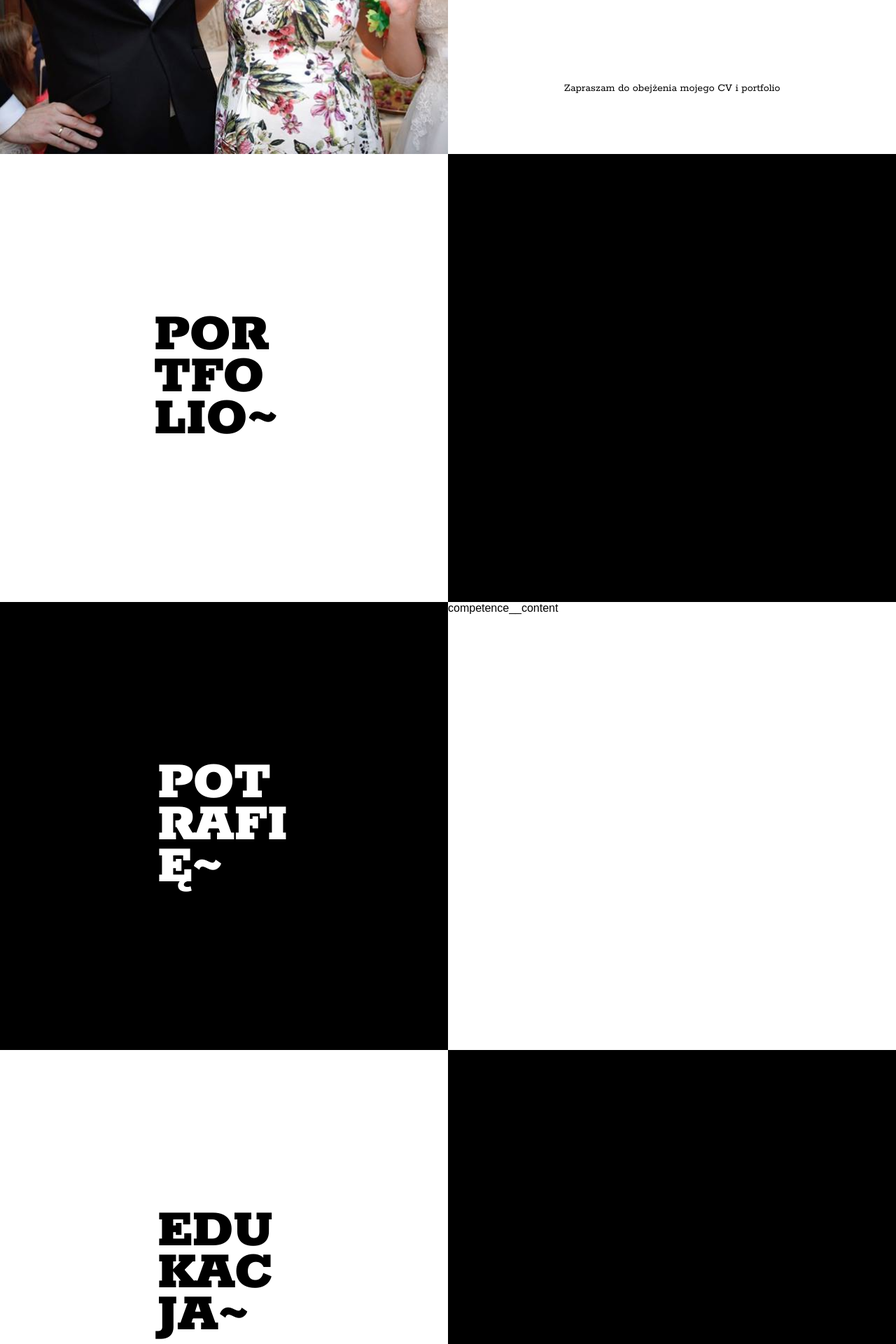
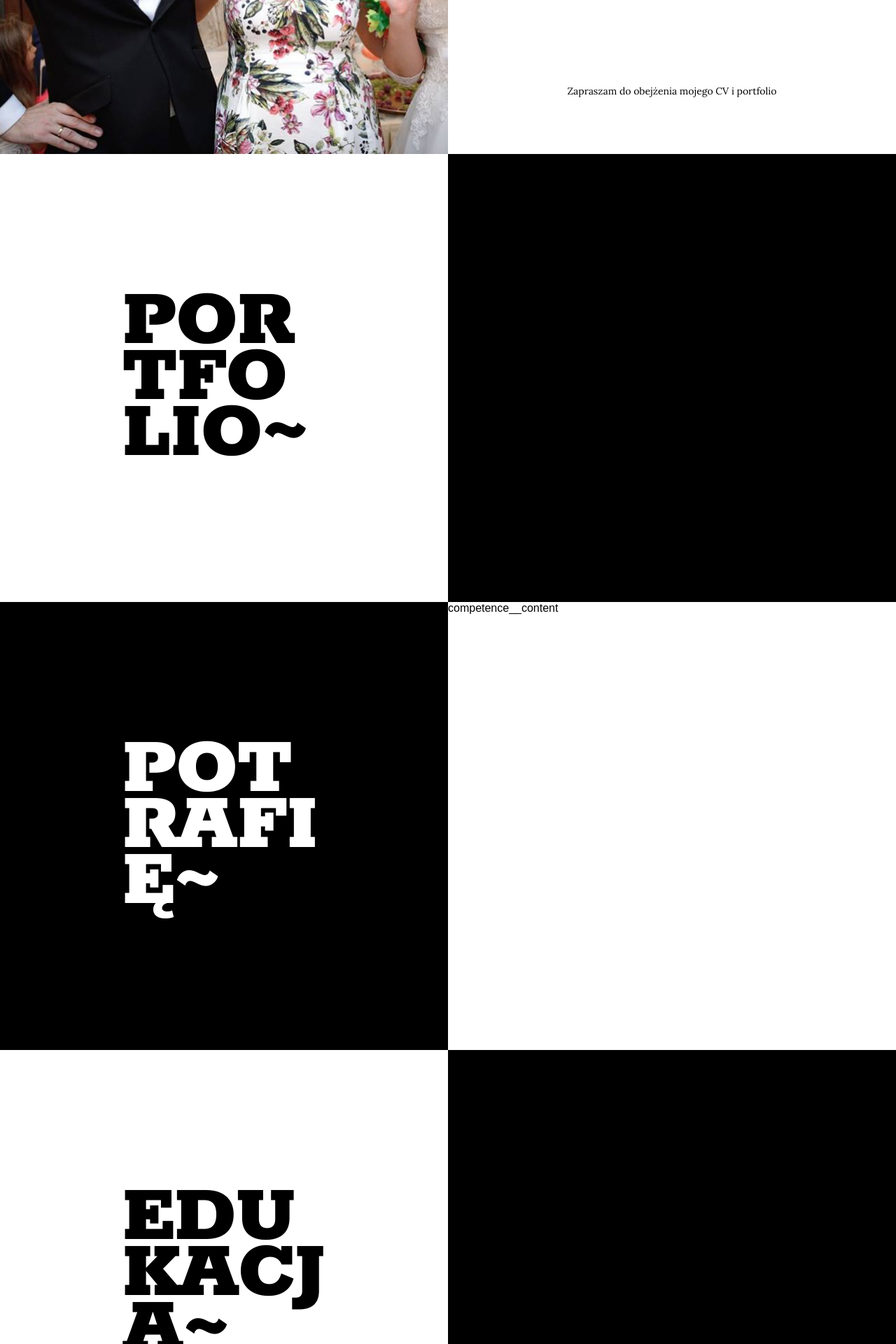
Before and after one commit to pawellicznerski/cv_pawel, a React (Create React App) app: page / in a window 1280 px wide. Shown: the part 420-2340 px from the top of the page at 70% size. Built offline with nearby package versions, Linux system fonts and the light colour scheme.

Commit message:
adding section text style3

```diff
--- a/public/index.html
+++ b/public/index.html
@@ -10,18 +10,8 @@
     -->
     <link rel="manifest" href="%PUBLIC_URL%/manifest.json">
     <link rel="shortcut icon" href="%PUBLIC_URL%/favicon.ico">
-<link href="https://fonts.googleapis.com/css?family=Cinzel:900&amp;subset=latin-ext" rel="stylesheet">
-<link href="https://fonts.googleapis.com/css?family=Rokkitt:400,900&amp;subset=latin-ext" rel="stylesheet">
-    <!--
-      Notice the use of %PUBLIC_URL% in the tags above.
-      It will be replaced with the URL of the `public` folder during the build.
-      Only files inside the `public` folder can be referenced from the HTML.
-
-      Unlike "/favicon.ico" or "favicon.ico", "%PUBLIC_URL%/favicon.ico" will
-      work correctly both with client-side routing and a non-root public URL.
-      Learn how to configure a non-root public URL by running `npm run build`.
-    -->
-    <title>React App</title>
+    <link href="https://fonts.googleapis.com/css?family=Lora|Rokkitt:900&amp;subset=latin-ext" rel="stylesheet">
+    <title>CV Paweł Licznerski</title>
   </head>
   <body>
     <noscript>
--- a/src/App.css
+++ b/src/App.css
@@ -21,8 +21,9 @@
     flex-direction: column;
     justify-content: space-around;
     align-items: center;
-    font-family: 'Rokkitt', serif; }
+    font-family: 'Lora', serif; }
     .header__about-me__me {
+      font-family: 'Lora', cursive;
       width: 80%;
       text-align: center;
       font-size: 23px;
@@ -46,15 +47,14 @@
       flex-direction: column;
       width: 80%;
       margin-bottom: 5px;
-      font-size: 18px; }
+      font-size: 14px; }
       @media (min-width: 600px) {
         .header__about-me__contact-info {
           width: 90%;
           font-size: 14px; } }
-      @media (min-width: 750px) {
+      @media (min-width: 760px) {
         .header__about-me__contact-info {
-          width: 90%;
-          font-size: 19px; } }
+          width: 40vw; } }
       .header__about-me__contact-info__item {
         display: flex;
         justify-content: flex-start;
@@ -66,6 +66,9 @@
           @media (min-width: 600px) {
             .header__about-me__contact-info__item__text {
               padding: 4px 4px 4px 10px; } }
+          @media (min-width: 760px) {
+            .header__about-me__contact-info__item__text {
+              padding: 4px 4px 4px 3vw; } }
         .header__about-me__contact-info__item__icon {
           background-position: center;
           background-repeat: no-repeat;
@@ -82,12 +85,16 @@
         .header__about-me__contact-info__item__icon_address {
           background-image: url("./components/cv-page/header/__header__contact-info__images/header__contact-info__image_address.svg"); }
     .header__about-me__welcome-text {
-      margin-bottom: 18px;
+      margin-bottom: 14px;
       text-align: center;
       width: 80%; }
       @media (min-width: 600px) {
         .header__about-me__welcome-text {
           width: 90%; } }
+      @media (min-width: 600px) {
+        .header__about-me__welcome-text {
+          width: 70%;
+          font-size: 14px; } }
 
 .portfolio {
   width: 100vw;
@@ -106,33 +113,33 @@
     align-items: center;
     background-color: black;
     text-transform: uppercase; }
+    @media (min-width: 600px) {
+      .portfolio__text {
+        background-color: white; } }
+    @media (min-width: 760px) {
+      .portfolio__text {
+        background-color: white; } }
     .portfolio__text_break {
       color: white;
       font-family: 'Rokkitt', serif;
-      width: 200px;
+      width: 175px;
       height: 180px;
-      font-size: 80px;
-      line-height: 60px;
+      font-size: 74px;
+      line-height: 58px;
       word-wrap: break-word;
       overflow-wrap: break-word;
       font-weight: bold; }
       @media (min-width: 600px) {
-    .portfolio__text {
-      display: flex;
-      justify-content: center;
-      align-items: center;
-      background-color: white;
-      text-transform: uppercase; }
         .portfolio__text_break {
           color: black;
-        font-family: 'Rokkitt', serif;
-        width: 200px;
-        height: 180px;
-        font-size: 80px;
-        line-height: 60px;
-        word-wrap: break-word;
-        overflow-wrap: break-word;
-        font-weight: bold; } }
+          width: 180px; } }
+      @media (min-width: 760px) {
+        .portfolio__text_break {
+          color: black;
+          width: 290px;
+          font-size: 120px;
+          line-height: 80px;
+          height: 240px; } }
   .portfolio__content {
     background-color: white; }
     @media (min-width: 600px) {
@@ -156,33 +163,33 @@
     align-items: center;
     background-color: black;
     text-transform: uppercase; }
+    @media (min-width: 600px) {
+      .competence__text {
+        background-color: black; } }
+    @media (min-width: 760px) {
+      .competence__text {
+        background-color: black; } }
     .competence__text_break {
       color: white;
       font-family: 'Rokkitt', serif;
-      width: 190px;
+      width: 175px;
       height: 180px;
-      font-size: 80px;
-      line-height: 60px;
+      font-size: 74px;
+      line-height: 58px;
       word-wrap: break-word;
       overflow-wrap: break-word;
       font-weight: bold; }
       @media (min-width: 600px) {
-    .competence__text {
-      display: flex;
-      justify-content: center;
-      align-items: center;
-      background-color: black;
-      text-transform: uppercase; }
         .competence__text_break {
           color: white;
-        font-family: 'Rokkitt', serif;
-        width: 190px;
-        height: 180px;
-        font-size: 80px;
-        line-height: 60px;
-        word-wrap: break-word;
-        overflow-wrap: break-word;
-        font-weight: bold; } }
+          width: 180px; } }
+      @media (min-width: 760px) {
+        .competence__text_break {
+          color: white;
+          width: 290px;
+          font-size: 120px;
+          line-height: 80px;
+          height: 240px; } }
   .competence__content {
     background-color: white; }
 
@@ -203,33 +210,33 @@
     align-items: center;
     background-color: black;
     text-transform: uppercase; }
+    @media (min-width: 600px) {
+      .education__text {
+        background-color: white; } }
+    @media (min-width: 760px) {
+      .education__text {
+        background-color: white; } }
     .education__text_break {
       color: white;
       font-family: 'Rokkitt', serif;
       width: 190px;
       height: 180px;
-      font-size: 80px;
-      line-height: 60px;
+      font-size: 74px;
+      line-height: 58px;
       word-wrap: break-word;
       overflow-wrap: break-word;
       font-weight: bold; }
       @media (min-width: 600px) {
-    .education__text {
-      display: flex;
-      justify-content: center;
-      align-items: center;
-      background-color: white;
-      text-transform: uppercase; }
         .education__text_break {
           color: black;
-        font-family: 'Rokkitt', serif;
-        width: 190px;
-        height: 180px;
-        font-size: 80px;
-        line-height: 60px;
-        word-wrap: break-word;
-        overflow-wrap: break-word;
-        font-weight: bold; } }
+          width: 190px; } }
+      @media (min-width: 760px) {
+        .education__text_break {
+          color: black;
+          width: 290px;
+          font-size: 120px;
+          line-height: 80px;
+          height: 240px; } }
   .education__content {
     background-color: white; }
     @media (min-width: 600px) {
@@ -253,33 +260,33 @@
     align-items: center;
     background-color: black;
     text-transform: uppercase; }
+    @media (min-width: 600px) {
+      .experience__text {
+        background-color: black; } }
+    @media (min-width: 760px) {
+      .experience__text {
+        background-color: black; } }
     .experience__text_break {
       color: white;
       font-family: 'Rokkitt', serif;
       width: 259px;
       height: 180px;
-      font-size: 80px;
-      line-height: 60px;
+      font-size: 74px;
+      line-height: 58px;
       word-wrap: break-word;
       overflow-wrap: break-word;
       font-weight: bold; }
       @media (min-width: 600px) {
-    .experience__text {
-      display: flex;
-      justify-content: center;
-      align-items: center;
-      background-color: black;
-      text-transform: uppercase; }
         .experience__text_break {
           color: white;
-        font-family: 'Rokkitt', serif;
-        width: 259px;
-        height: 180px;
-        font-size: 80px;
-        line-height: 60px;
-        word-wrap: break-word;
-        overflow-wrap: break-word;
-        font-weight: bold; } }
+          width: 259px; } }
+      @media (min-width: 760px) {
+        .experience__text_break {
+          color: white;
+          width: 340px;
+          font-size: 120px;
+          line-height: 80px;
+          height: 310px; } }
   .experience__content {
     background-color: white; }
 
@@ -300,33 +307,33 @@
     align-items: center;
     background-color: black;
     text-transform: uppercase; }
+    @media (min-width: 600px) {
+      .interests__text {
+        background-color: white; } }
+    @media (min-width: 760px) {
+      .interests__text {
+        background-color: white; } }
     .interests__text_break {
       color: white;
       font-family: 'Rokkitt', serif;
-      width: 330px;
+      width: 290px;
       height: 180px;
-      font-size: 80px;
-      line-height: 60px;
+      font-size: 74px;
+      line-height: 58px;
       word-wrap: break-word;
       overflow-wrap: break-word;
       font-weight: bold; }
       @media (min-width: 600px) {
-    .interests__text {
-      display: flex;
-      justify-content: center;
-      align-items: center;
-      background-color: white;
-      text-transform: uppercase; }
         .interests__text_break {
           color: black;
-        font-family: 'Rokkitt', serif;
-        width: 330px;
-        height: 180px;
-        font-size: 80px;
-        line-height: 60px;
-        word-wrap: break-word;
-        overflow-wrap: break-word;
-        font-weight: bold; } }
+          width: 290px; } }
+      @media (min-width: 760px) {
+        .interests__text_break {
+          color: black;
+          width: 370px;
+          font-size: 120px;
+          line-height: 80px;
+          height: 320px; } }
   @media (min-width: 600px) {
     .interests__content {
       background-color: black; } }
--- a/src/components/cv-page/_cv-page__base/_media-query-mixins.scss
+++ b/src/components/cv-page/_cv-page__base/_media-query-mixins.scss
@@ -5,7 +5,7 @@
 }
 
 @mixin tablet {
-  @media (min-width:  750px) {
+  @media (min-width:  760px) {
     @content;
   }
 }
--- a/src/components/cv-page/header/_header.scss
+++ b/src/components/cv-page/header/_header.scss
@@ -32,11 +32,12 @@
     justify-content:space-around;
     align-items: center;
     // height: 80vw;
-    font-family: 'Rokkitt', serif;
+    font-family: 'Lora', serif;
     @include mobile{
       // height: 50vw;
     };
     &__me{
+      font-family: 'Lora', cursive;
       width: 80%;
       text-align: center;
       font-size: 23px;
@@ -64,14 +65,13 @@
       flex-direction: column;
       width: 80%;
       margin-bottom: 5px;
-      font-size: 18px;
+      font-size: 14px;
       @include mobile{
         width: 90%;
         font-size: 14px;
       };
       @include tablet{
-        width: 90%;
-        font-size: 19px;
+        width: 40vw;
       };
       &__item{
         display: flex;
@@ -85,6 +85,9 @@
           padding: 4px 4px 4px 40px;
           @include mobile{
             padding: 4px 4px 4px 10px;
+          };
+          @include tablet{
+            padding: 4px 4px 4px 3vw;
           };
         }
         &__icon{
@@ -104,12 +107,16 @@
       }
     }//contact-info
     &__welcome-text{
-      margin-bottom: 18px;
+      margin-bottom: 14px;
       text-align: center;
       width: 80%;
       @include mobile{
         width: 90%;
       };
+      @include mobile{
+        width: 70%;
+        font-size: 14px;
+      };
     }
   }//about-me
 }//header
--- a/src/components/cv-page/main/competence/_competence.scss
+++ b/src/components/cv-page/main/competence/_competence.scss
@@ -14,10 +14,7 @@
       height: 50vw;
     };
   }
-  @include section-text-mixin( black,white,190px );
-  @include mobile{
-    @include section-text-mixin( black,white,190px );
-  };
+  @include section-text-mixin( black,white,175px,black,white,180px,black,white,290px,240px);
   &__content{
     background-color: white;
   }
--- a/src/components/cv-page/main/education/_education.scss
+++ b/src/components/cv-page/main/education/_education.scss
@@ -14,10 +14,7 @@
       height: 50vw;
     };
   }
-  @include section-text-mixin( black,white,190px );
-  @include mobile{
-    @include section-text-mixin( white,black,190px );
-  };
+  @include section-text-mixin( black,white,190px,white,black,190px,white,black,290px,240px);
   &__content{
     background-color: white;
     @include mobile{
--- a/src/components/cv-page/main/experience/_experience.scss
+++ b/src/components/cv-page/main/experience/_experience.scss
@@ -14,10 +14,7 @@
       height: 50vw;
     };
   }
-  @include section-text-mixin( black,white,259px );
-  @include mobile{
-    @include section-text-mixin( black,white,259px );
-  };
+  @include section-text-mixin( black,white,259px,black,white,259px,black,white,340px,310px);
   &__content{
     background-color: white;
   }
--- a/src/components/cv-page/main/interests/_interests.scss
+++ b/src/components/cv-page/main/interests/_interests.scss
@@ -14,10 +14,7 @@
       height: 50vw;
     };
   }
-  @include section-text-mixin( black,white,330px );
-  @include mobile{
-    @include section-text-mixin( white,black,330px );
-  };
+  @include section-text-mixin( black,white,290px,white,black,290px,white,black,370px,320px);
   &__content{
     @include mobile{
       background-color: black;
--- a/src/components/cv-page/main/portfolio/_portfolio.scss
+++ b/src/components/cv-page/main/portfolio/_portfolio.scss
@@ -14,10 +14,7 @@
       height: 50vw;
     };
   }
-  @include section-text-mixin( black,white,200px );
-  @include mobile{
-    @include section-text-mixin( white,black,200px );
-  };
+  @include section-text-mixin( black,white,175px,white,black,180px,white,black,290px,240px);
   &__content{
     background-color: white;
     @include mobile{
```
Also changed, not shown: src/components/cv-page/main/__section-text-mixin/_section-text-mixin.scss (+25 -3 lines). Lines whose indentation alone changed are shown as unchanged.
